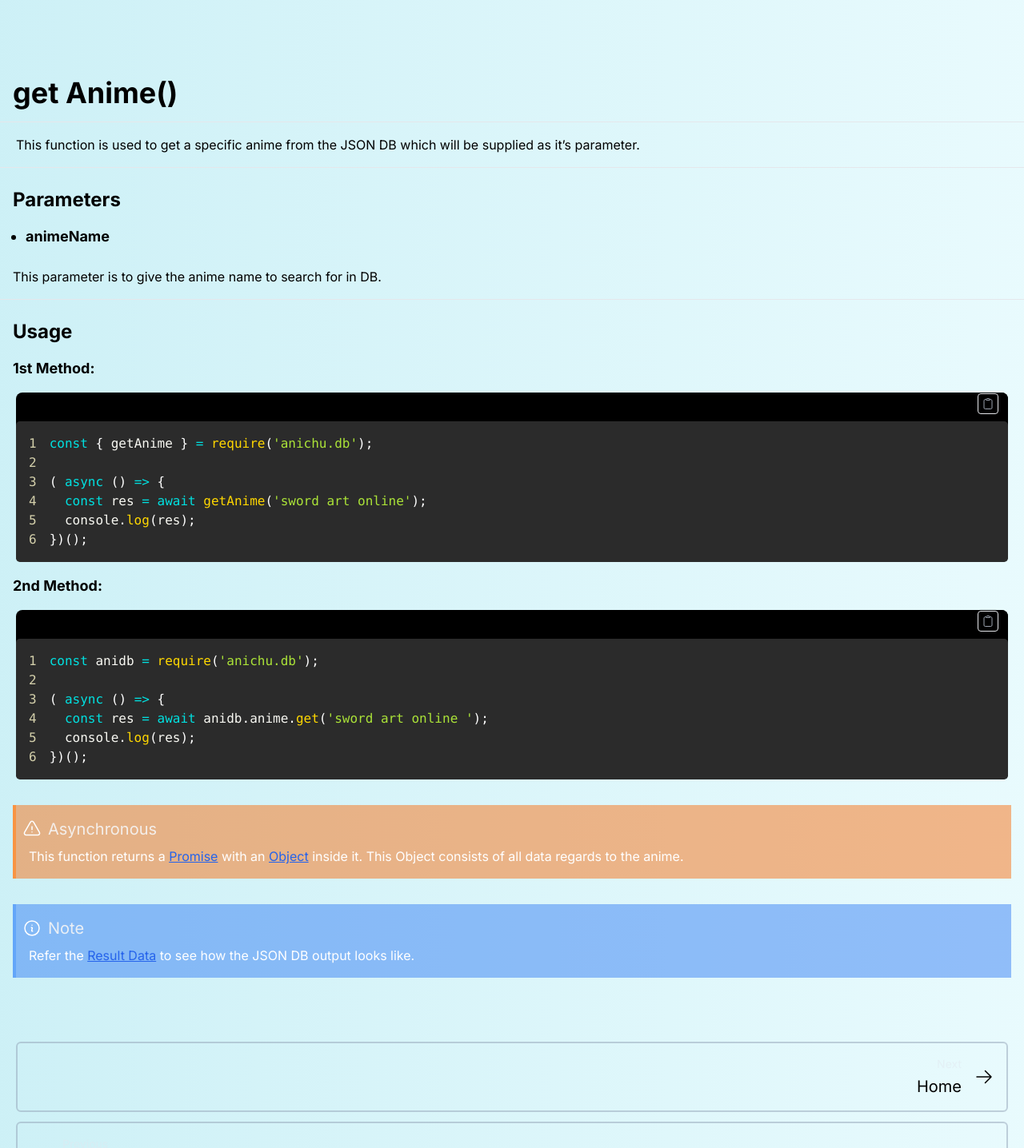
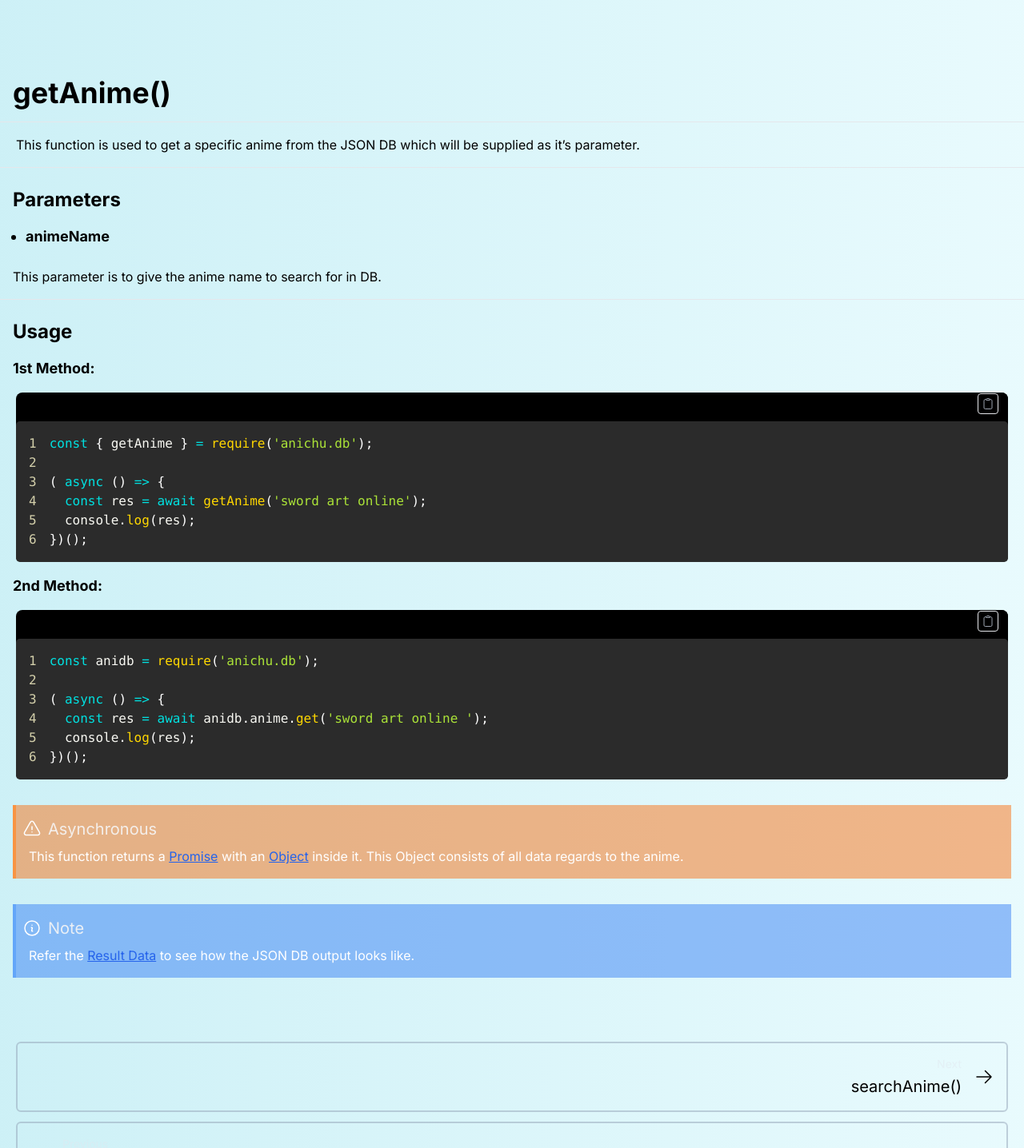
Before and after one commit to NanotechPikachu/Next, a Next.js app: page /getanime in a window 1280 px wide. Shown: the top 1436 px of the page at 80% size. Built offline with nearby package versions, Linux system fonts and the light colour scheme.

Commit message:
Update page.jsx

```diff
--- a/src/app/getanime/page.jsx
+++ b/src/app/getanime/page.jsx
@@ -23,7 +23,7 @@ export default function GetAnime() {
 
   return (
     <div>
-    <h1 className="ml-4 text-3xl md:text-4xl pt-24 mb-4 font-bold text-black">get Anime()</h1>
+    <h1 className="ml-4 text-3xl md:text-4xl pt-24 mb-4 font-bold text-black">getAnime()</h1>
     <hr />
     <p className="ml-5 mr-5 mt-4 text-black mb-4">
     This function is used to get a specific anime from the JSON DB which will be supplied as it’s parameter.
@@ -60,7 +60,7 @@ This function returns a <a href="https://developer.mozilla.org/en-US/docs/Web/Ja
     <Note>
 Refer the <Link href="/result" className="text-blue-600 hover:text-blue-700"><u>Result Data</u></Link> to see how the JSON DB output looks like.
     </Note>
-    <NextCard title="Home" link="/" className="mt-20" />
+    <NextCard title="searchAnime()" link="/searchanime" className="mt-20" />
     <PrevCard title="Result Type" link="/result" className="mt-3 mb-10" />
     </div>
   )
```
